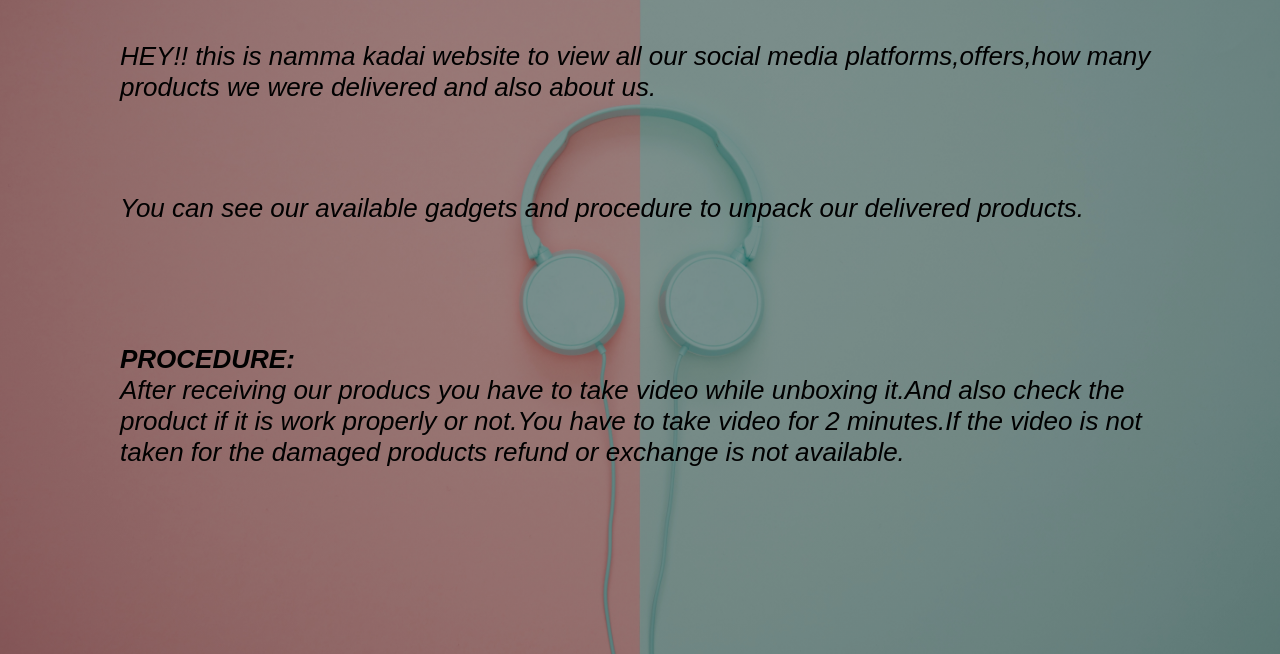
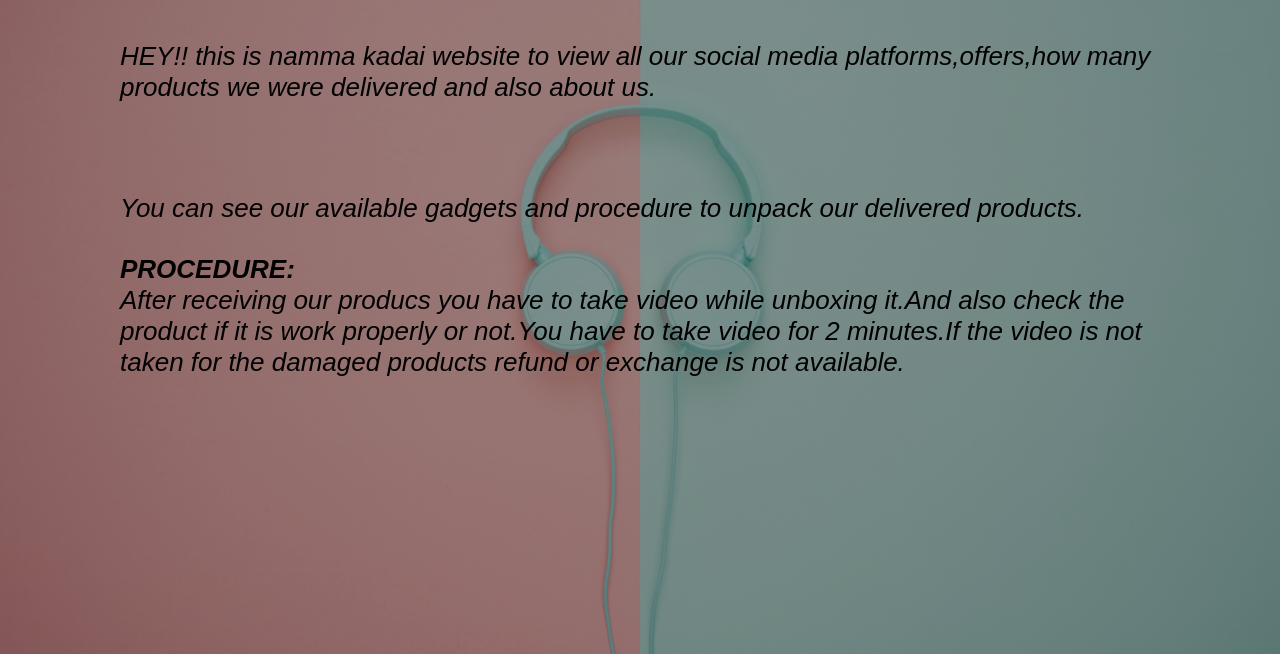
Before and after one commit to sakkulin/nammakadai.com, a plain HTML site: page index.html in a window 1280 px wide. Shown: the part 143-797 px from the top of the page. Drawn offline with Linux system fonts and the light colour scheme; some packages are replaced by stand-ins of ours; a script that the page names is missing.

Commit message:
Update index.html

```diff
--- a/index.html
+++ b/index.html
@@ -15,7 +15,7 @@
 
 <div class="para">
 				<p>HEY!! this is namma kadai website to view all our social media platforms,offers,how many products we were delivered and also about us.</p><br><br><br>
-				<p>You can see our available gadgets and procedure to unpack our delivered products.</p><br><br><br><br>								<h4>PROCEDURE:</h4>
+				<p>You can see our available gadgets and procedure to unpack our delivered products.</p><br>								<h4>PROCEDURE:</h4>
 				<p>After receiving our producs you have to take video while unboxing it.And also check the product if it is work properly or not.You have to take video for 2 minutes.If the video is not taken for the damaged products refund or exchange is not available.</p>																														<br><br>
 			</div>
 
```
